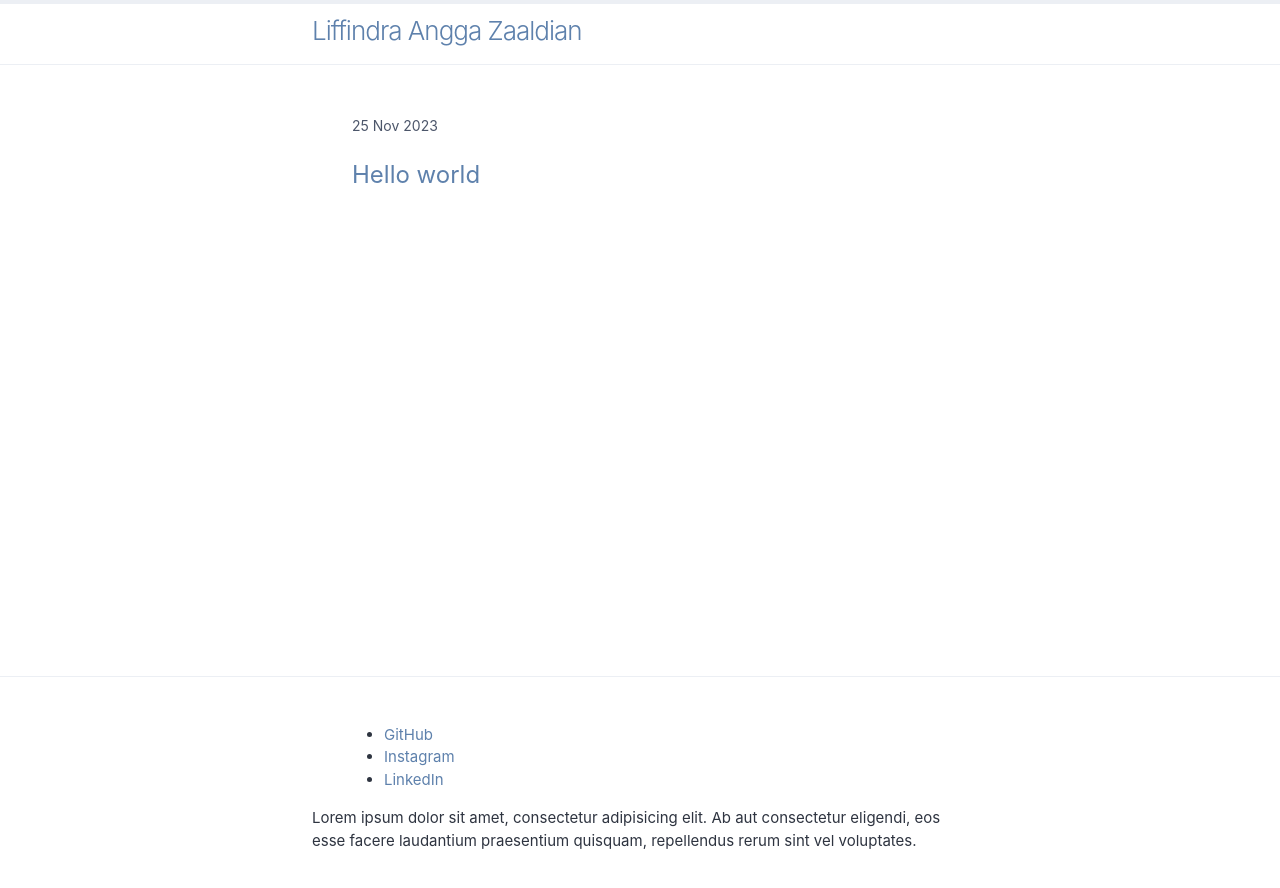
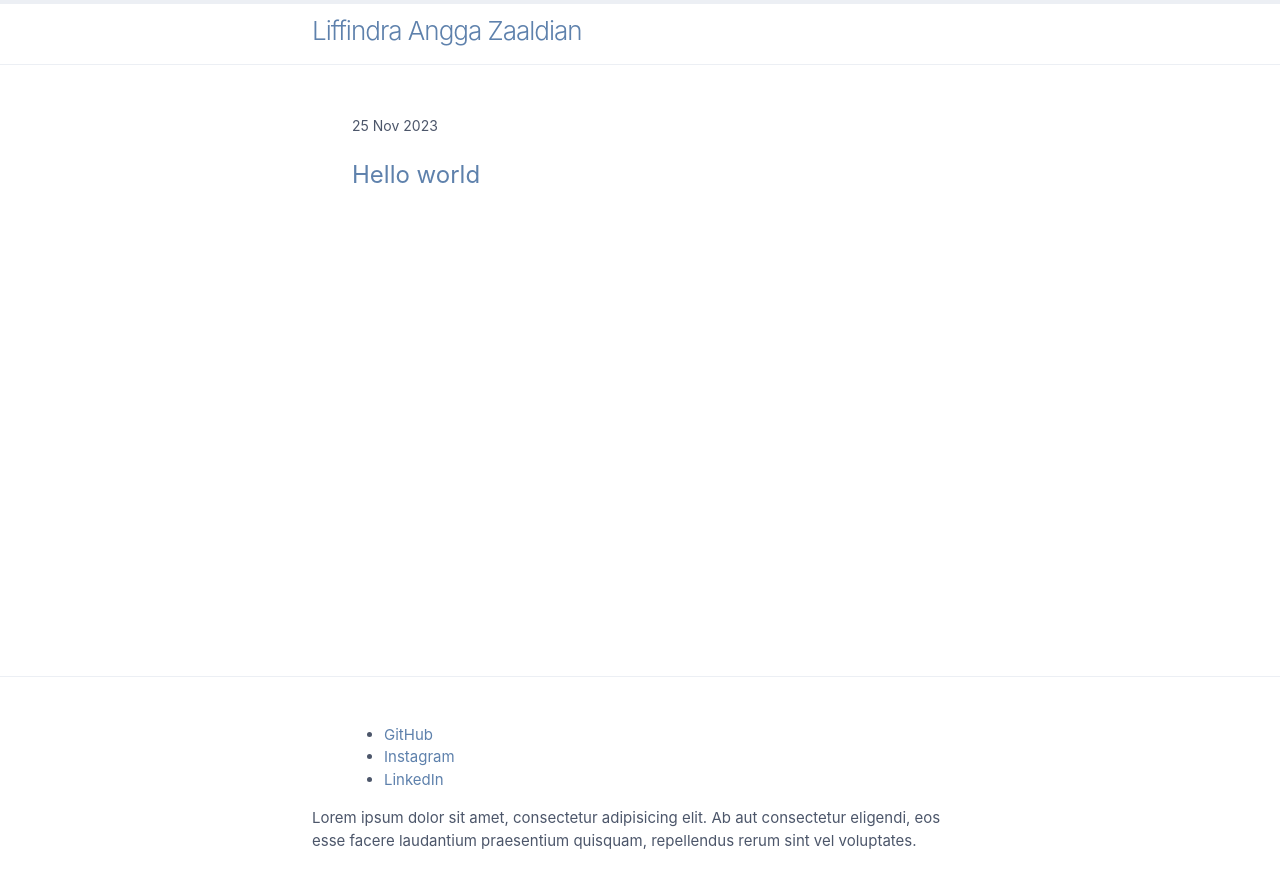
Before and after one commit to findrakecil/findrakecil.github.io, a Jekyll site: the page built from index.html, in a window 1280 px wide. Shown: the top 888 px of the page. Built offline with Jekyll 4.4.1, drawn with Linux system fonts in a browser that asks for light colours; the list of posts is cut into pages by our own code.

Commit message:
fix: footer text color

```diff
--- a/_sass/theme.scss
+++ b/_sass/theme.scss
@@ -252,6 +252,7 @@ pre {
 }
 
 .site-footer__col {
+  color: $polar-night-4;
   margin-bottom: $spacing-unit * .5;
 }
 
```
